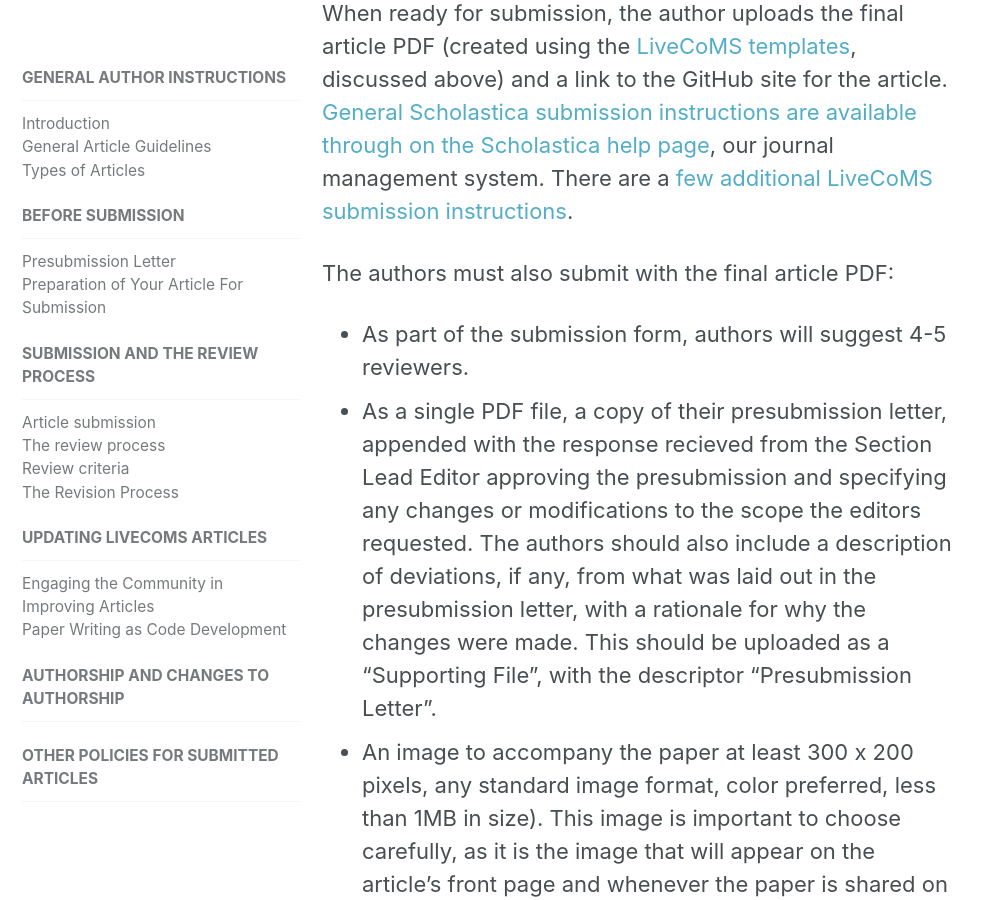
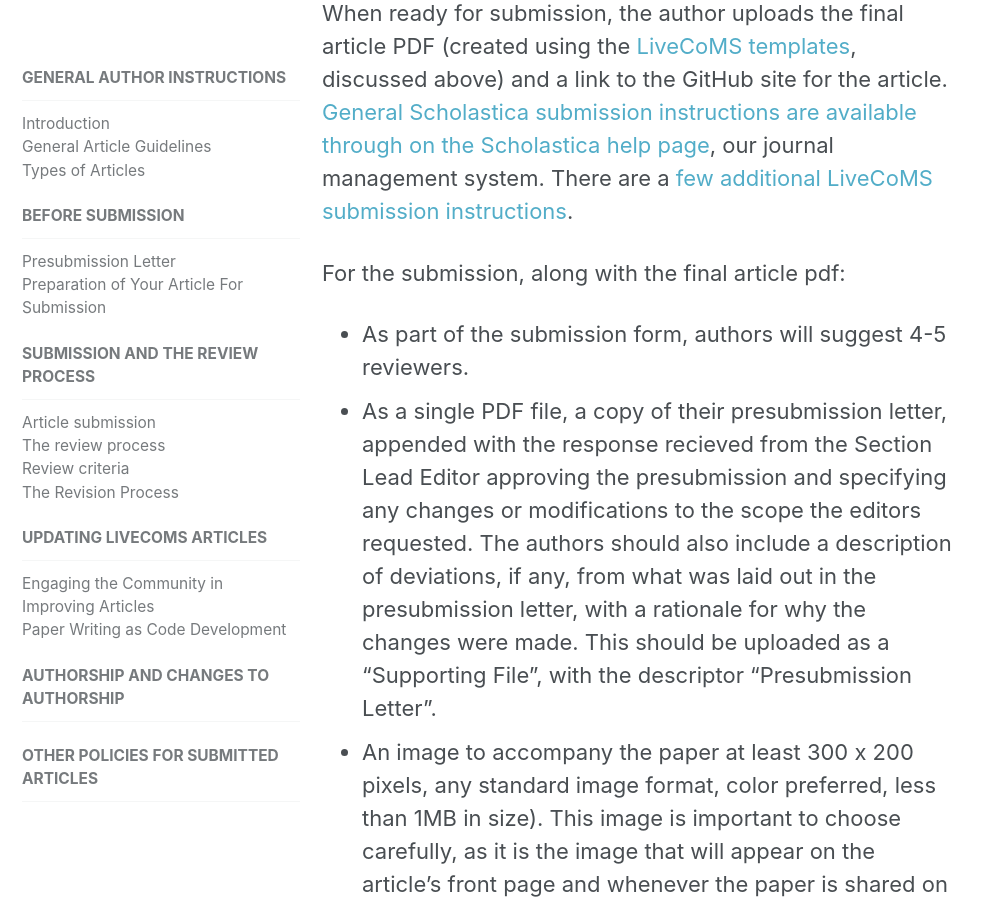
Before and after one commit to livecomsjournal/livecomsjournal.github.io, a Jekyll site: the page built from _author_instructions/01_policies.md, in a window 1280 px wide and 900 px high, scrolled down 10068 px. Shown: the whole window, without its empty margins (0-991 px from the left). Built offline with Jekyll 4.4.1, drawn with Linux system fonts in a browser that asks for light colours.

Commit message:
some clarity tweaks

```diff
--- a/_author_instructions/01_policies.md
+++ b/_author_instructions/01_policies.md
@@ -168,7 +168,7 @@ Posting to a preprint server can be done at any time prior to submission.
 When ready for submission, the author uploads the final article PDF (created using the [LiveCoMS templates](https://github.com/livecomsjournal/article_templates), discussed above) and a link to the GitHub site for the article.
 [General Scholastica submission instructions are available through on the Scholastica help page](http://help.scholasticahq.com/customer/portal/articles/1218626), our journal management system. There are a [few additional LiveCoMS submission instructions](http://www.livecomsjournal.org/for-authors).
 
-The authors must also submit with the final article PDF:
+For the submission, along with the final article pdf:
 
   * As part of the submission form, authors will suggest 4-5 reviewers.
   * As a single PDF file, a copy of their presubmission letter, appended with the response recieved from the Section Lead Editor approving the presubmission and specifying any changes or modifications to the scope the editors requested. The authors should also include a description of deviations, if any, from what was laid out in the presubmission letter, with a rationale for why the changes were made. This should be uploaded as a "Supporting File", with the descriptor "Presubmission Letter".
```
